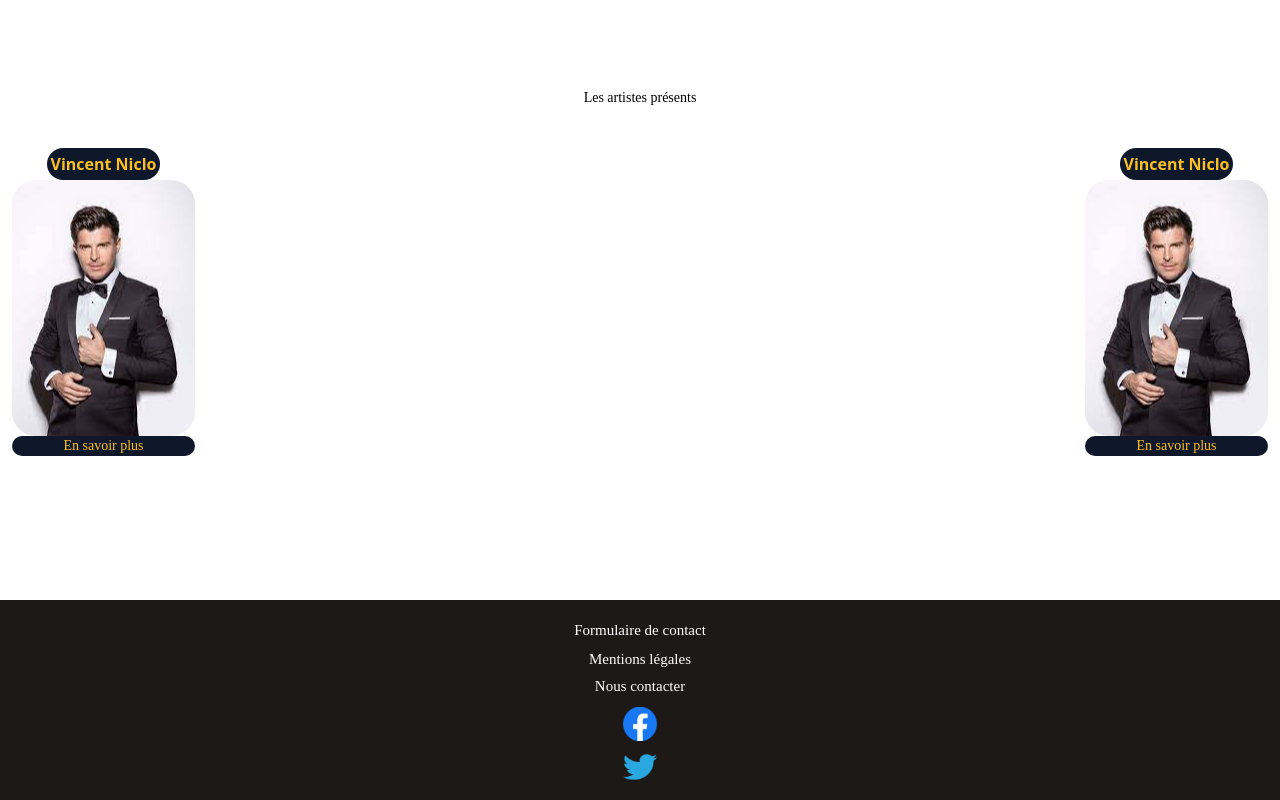
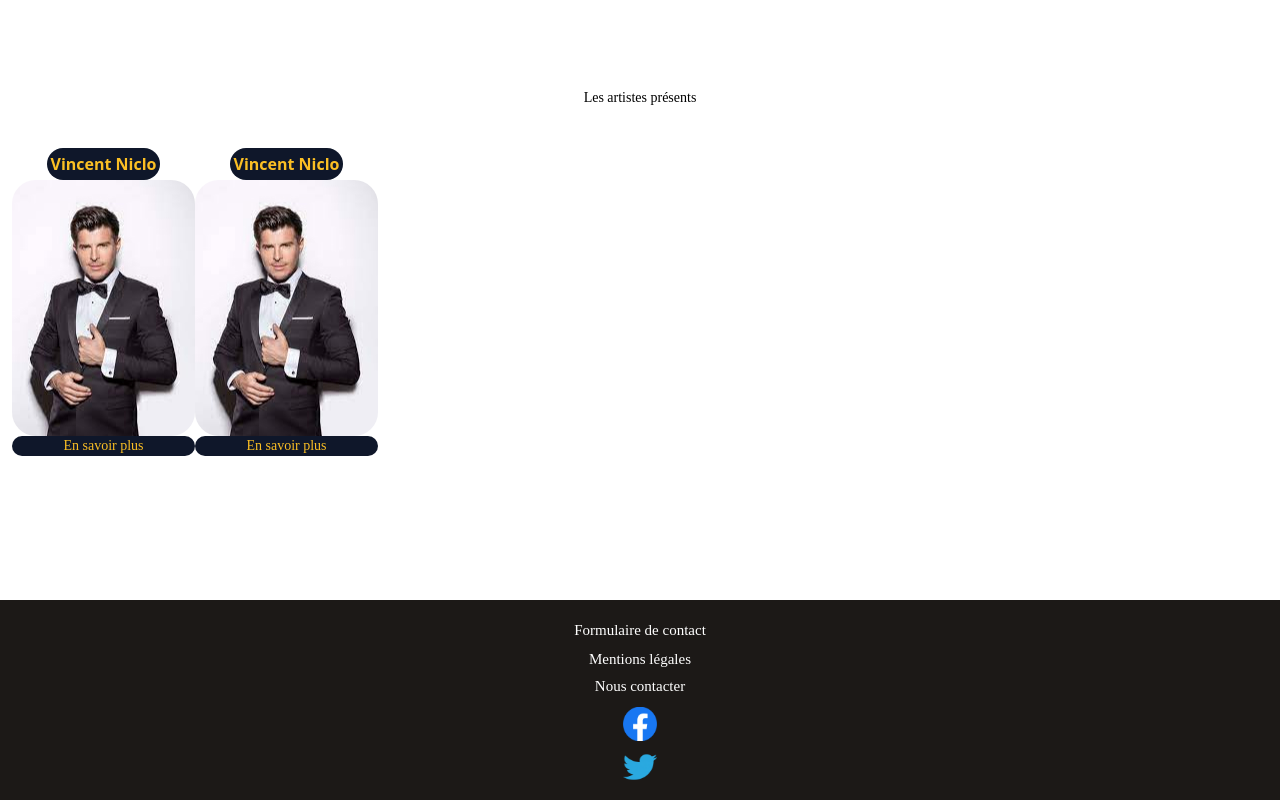
Before and after one commit to MathieuMMI/SAE-DEV, a Vue app: page /concert in a window 1280 px wide. Shown: the part 1066-1866 px from the top of the page. Built offline with nearby package versions, Linux system fonts and the light colour scheme; a web font is replaced by a local one.

Commit message:
ajout_lien_2

```diff
--- a/src/views/ConcertView.vue
+++ b/src/views/ConcertView.vue
@@ -22,8 +22,8 @@
     </div>
     <h2 class="mt-3 mb-10 text-center text-sm text-black dark:text-white">Les artistes présents</h2>
     <div class="mb-36 flex">
-      <art-comp class="ml-3" />
-      <art-comp class="ml-auto mr-3" />
+      <router-link to="./views/Artiste"><art-comp class="ml-3" /></router-link>
+      <router-link to="./views/Artiste"><art-comp class="ml-auto mr-3" /></router-link>
     </div>
   </main>
 </template>
```
